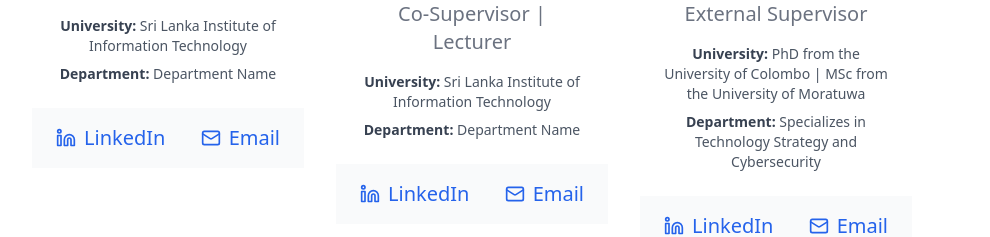
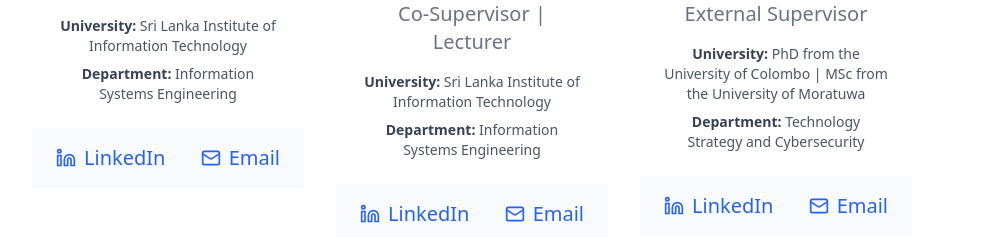
Before and after one commit to AshenWijesingha/CodeNEXA, a React (Vite) app: page / in a window 1280 px wide. Shown: the part 11390-11627 px from the top of the page, without its empty margins (16-1006 px from the left). Built offline with nearby package versions, Linux system fonts and the light colour scheme.

Commit message:
Updated Team Details

```diff
--- a/src/components/sections/TeamSection.tsx
+++ b/src/components/sections/TeamSection.tsx
@@ -41,7 +41,7 @@ const teamMembers = [
     name: "Dr. Kanishka Yapa",
     role: "Supervisor | Lecturer",
     university: "Sri Lanka Institute of Information Technology",
-    department: "Department Name",
+    department: "Information Systems Engineering",
     image: "/assets/team/5.png",
     linkedin: "https://www.linkedin.com/in/kanishka-yapa-46590924/",
     email: "kanishka.yapa@gmail.com"
@@ -50,7 +50,7 @@ const teamMembers = [
     name: "Mr. Samadhi Rathnayake",
     role: "Co-Supervisor | Lecturer",
     university: "Sri Lanka Institute of Information Technology",
-    department: "Department Name",
+    department: "Information Systems Engineering",
     image: "/assets/team/6.png",
     linkedin: "https://www.linkedin.com/in/samadhi-chathuranga-rathnayake/",
     email: "samadhi.mathematica@gmail.com"
@@ -59,7 +59,7 @@ const teamMembers = [
     name: "Dr. Kasun Karunarathne",
     role: "External Supervisor",
     university: "PhD from the University of Colombo | MSc from the University of Moratuwa",
-    department: "Specializes in Technology Strategy and Cybersecurity",
+    department: "Technology Strategy and Cybersecurity",
     image: "/assets/team/7.png",
     linkedin: "https://www.linkedin.com/in/kasun-karunarathne/",
     email: "kasunsaranga@gmail.com"
```
